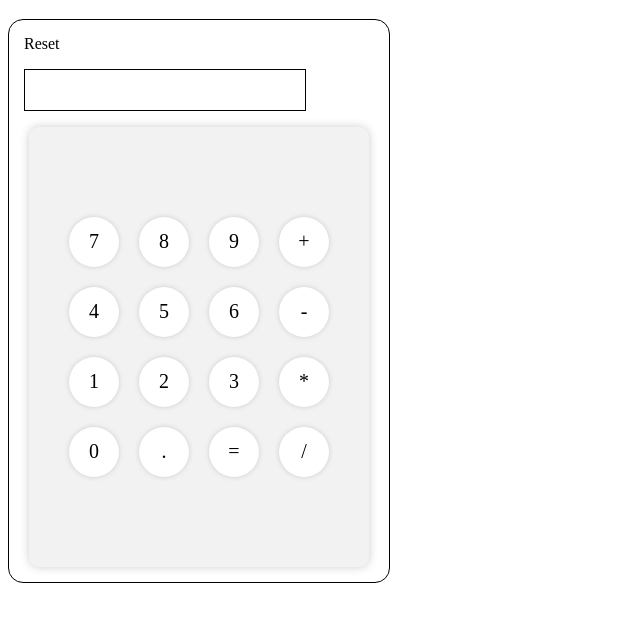
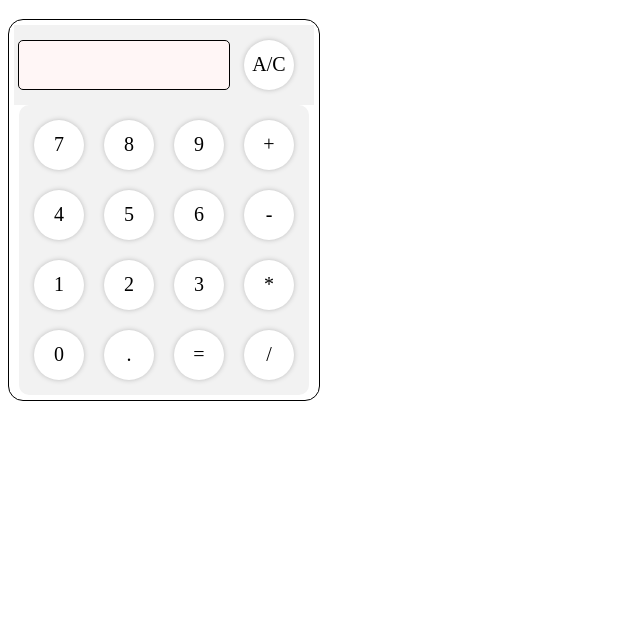
Before and after one commit to LearnSleepRepeat/JS-Calculator, a plain HTML site: page index.html in a window 1280 px wide. Shown: the part 61-682 px from the top of the page, without its empty margins (0-640 px from the left). Drawn offline with Linux system fonts and the light colour scheme.

Commit message:
Calculator finished including css styling

```diff
--- a/index.html
+++ b/index.html
@@ -12,17 +12,14 @@
         <h1>JS Calculator</h1>
         <p></p>
 
-        <div style="border: 1px solid black; border-radius: 15px; padding: 15px; width: 350px">
-
-        <div id="reset" class="reset">Reset</div>
-        <p></p>
+        <div class="outerborder">
 
 
-        <!-- <div id="resultField" style="border: 1px solid black; height: 40px; width: 280px; visibility: hidden;"></div> -->
-        <p></p>
-        <div id="calculateField" style="border: 1px solid black; height: 40px; width: 280px"></div>
+        <div class="calculateAndResetLine">
+          <div id="calculateField"></div><div id="reset" class="reset">A/C</div>
+        </div>
 
-        <p></p>
+
 
         <div class="calculator">
           <div class="row">
@@ -50,29 +47,7 @@
             <div id="/" class="operator">/</div>
           </div>
         </div>
-
-
-        <!-- <div id="0" class="number">0</div>
-        <div id="1" class="number">1</div>
-        <div id="2" class="number">2</div>
-        <div id="3" class="number">3</div>
-        <div id="4" class="number">4</div>
-        <div id="5" class="number">5</div>
-        <div id="6" class="number">6</div>
-        <div id="7" class="number">7</div>
-        <div id="8" class="number">8</div>
-        <div id="9" class="number">9</div>
-
-        <p></p>
-
-        <div id="+" class="operator">Add</div>
-        <div id="-" class="operator">Subtract</div>
-        <div id="*" class="operator">Multiply</div>
-        <div id="/" class="operator">Divide</div>
-        <p></p>
-
-        <div id="keyEqual" class="equal">=
-        </div> -->
+      </div>
     </main>
 	<script src="index.js"></script>
   </body>
--- a/index.js
+++ b/index.js
@@ -37,13 +37,14 @@ document.addEventListener('keydown', (event) => {
         updateResultsField(num1,num2,operator)
     }
     else if (event.key === "Escape") {
-        resetAll()
+        resetAll();
+        document.getElementById("reset").classList.add("active")
     }
 });
 
 // remove hover effect when button isn't pressed anymore
 document.addEventListener('keyup', (event) => {
-const elementsToRemoveActive = document.querySelectorAll('div.number, div.operator, div.equal, div.dot');
+const elementsToRemoveActive = document.querySelectorAll('div.number, div.operator, div.equal, div.dot, div.reset');
 elementsToRemoveActive.forEach(element => {
     element.classList.remove("active");
 });
--- a/style.css
+++ b/style.css
@@ -1,13 +1,41 @@
+.outerborder {
+    border: 1px solid black;
+    border-radius: 15px;
+    padding: 5px;
+    width: 300px;
+  }
+
+.calculateAndResetLine {
+  display: flex;
+  align-items: center;
+  background-color: #f2f2f2;
+}
+
+#calculateField {
+  display: flex;
+  background-color: rgb(255, 246, 246);
+  border: 1px solid black;
+  border-radius: 5px;
+  height: 40px;
+  width: 200px;
+  margin: 4px;
+  margin-top: 15px;
+  margin-bottom: 15px;
+  padding: 4px;
+  padding-left: 6px;
+  font-size: 20px;
+  align-items: center;
+  }
+
 .calculator {
     display: flex;
     flex-direction: column;
     justify-content: center;
     align-items: center;
-    width: 300px;
-    height: 400px;
+    width: 250px;
+    height: 250px;
     background-color: #f2f2f2;
     border-radius: 10px;
-    box-shadow: 0px 0px 10px #ccc;
     margin: 0 auto;
     padding: 20px;
   }
@@ -20,7 +48,7 @@
     margin: 10px 0;
   }
 
-  .number, .operator, .dot, .equal {
+  .number, .operator, .dot, .equal, .reset {
     display: flex;
     justify-content: center;
     align-items: center;
@@ -30,11 +58,11 @@
     background-color: #fff;
     border: none;
     border-radius: 50%;
-    box-shadow: 0px 0px 5px #ccc;
+    box-shadow: 0px 0px 5px #bbbbbb;
     cursor: pointer;
     margin: 0 10px;
   }
 
-  .number:hover, .number.active, .operator:hover, .operator.active, .dot:hover, .dot.active, .equal:hover, .equal.active {
+  .number:hover, .number.active, .operator:hover, .operator.active, .dot:hover, .dot.active, .equal:hover, .equal.active, .reset:hover, .reset.active {
     background-color: #e6e6e6;
   }
```
